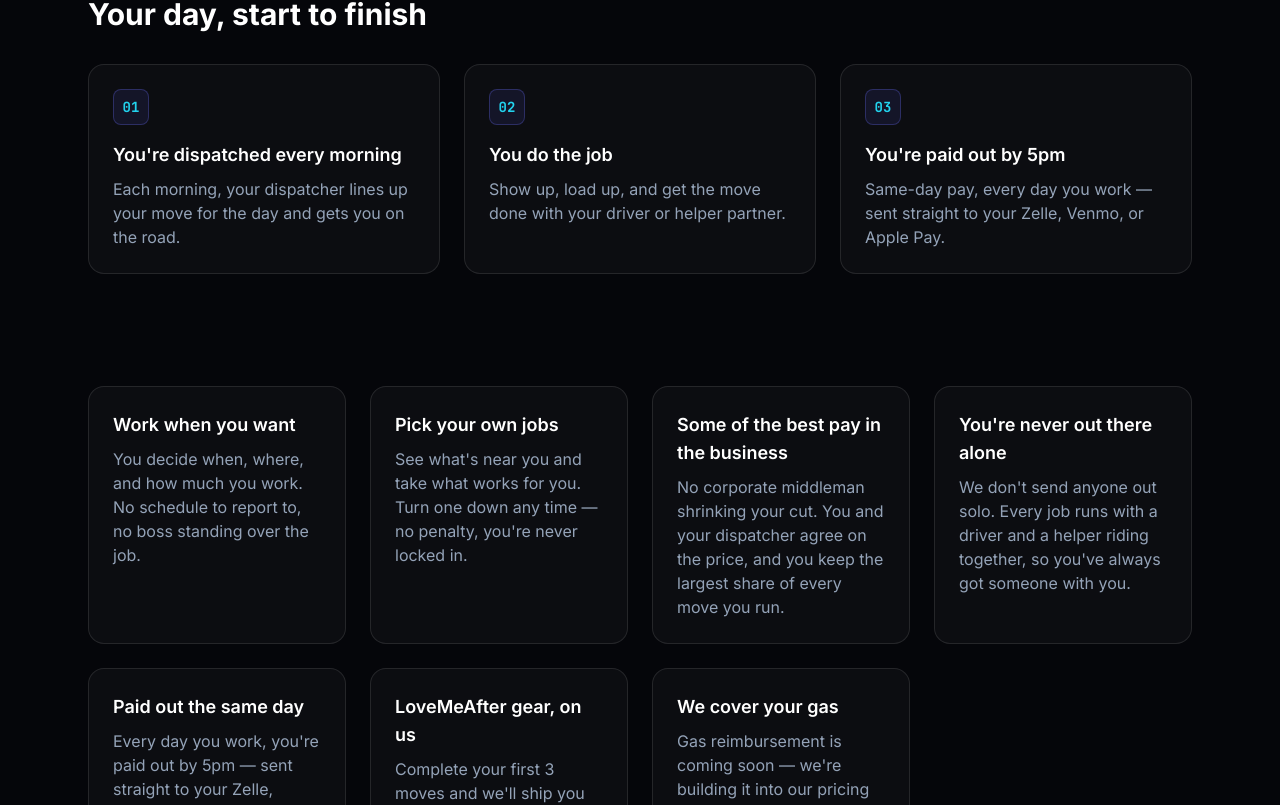
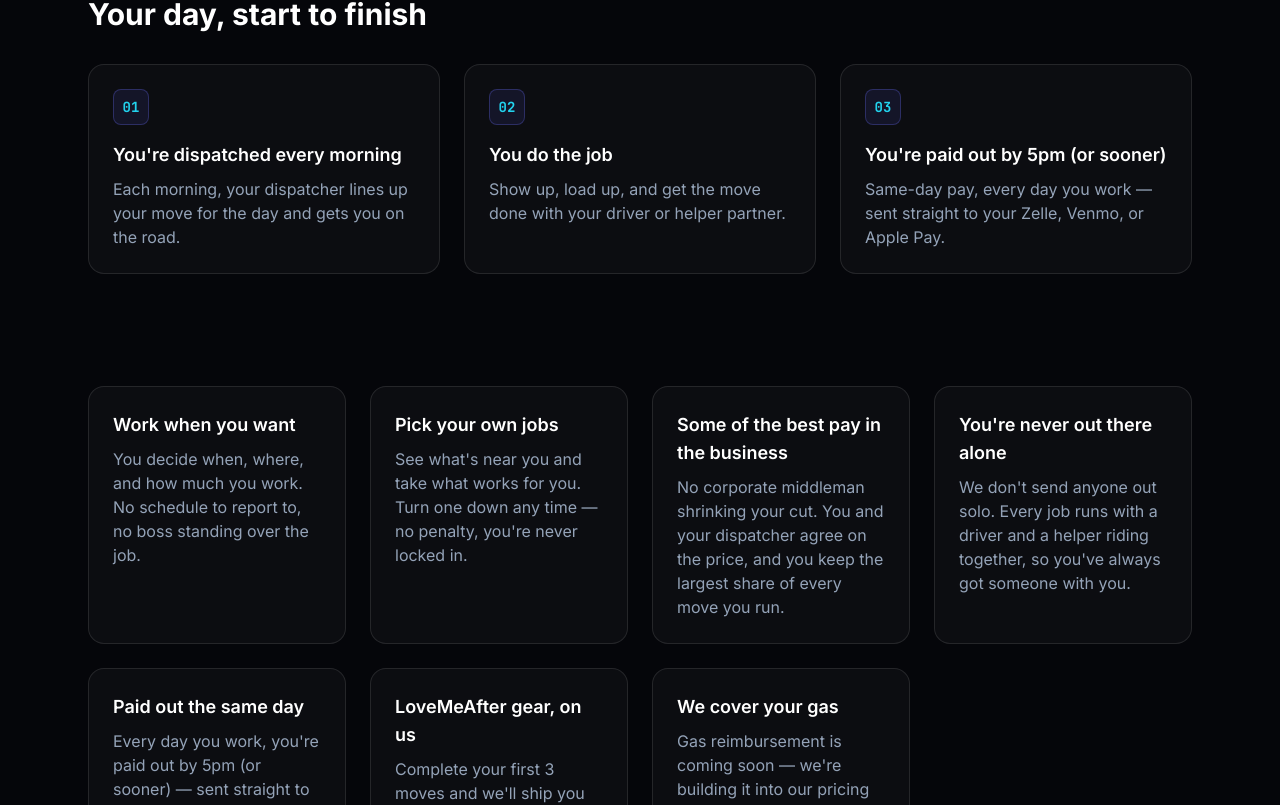
Before and after one commit to bobbinpersonal-ai/p0k3r, a Next.js app: page /drive in a window 1280 px wide. Shown: the part 1135-1940 px from the top of the page. Built offline with nearby package versions, Linux system fonts and the light colour scheme; no server answers.

Commit message:
Soften same-day pay timing to "by 5pm (or sooner)"
Co-Authored-By: Claude Sonnet 5 <noreply@anthropic.com>
Claude-Session: https://claude.ai/code/session_01ELAveQDTiSgUvQYQUkRSWr

```diff
--- a/src/app/drive/page.tsx
+++ b/src/app/drive/page.tsx
@@ -35,7 +35,7 @@ const WHAT_TO_EXPECT = [
     body: "Show up, load up, and get the move done with your driver or helper partner.",
   },
   {
-    title: "You're paid out by 5pm",
+    title: "You're paid out by 5pm (or sooner)",
     body: "Same-day pay, every day you work — sent straight to your Zelle, Venmo, or Apple Pay.",
   },
 ];
@@ -59,7 +59,7 @@ const PERKS = [
   },
   {
     title: "Paid out the same day",
-    body: "Every day you work, you're paid out by 5pm — sent straight to your Zelle, Venmo, or Apple Pay.",
+    body: "Every day you work, you're paid out by 5pm (or sooner) — sent straight to your Zelle, Venmo, or Apple Pay.",
   },
   {
     title: "LoveMeAfter gear, on us",
```
Also changed, not shown: 1 other file (tests, documents, lock files or other folders).
